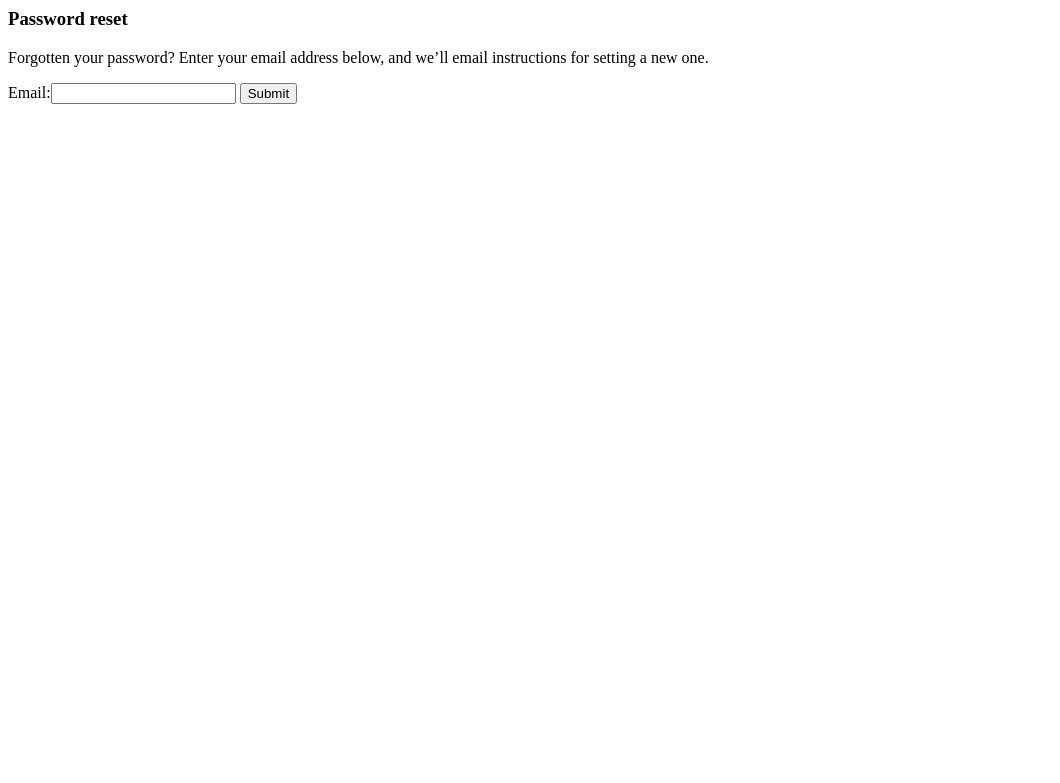
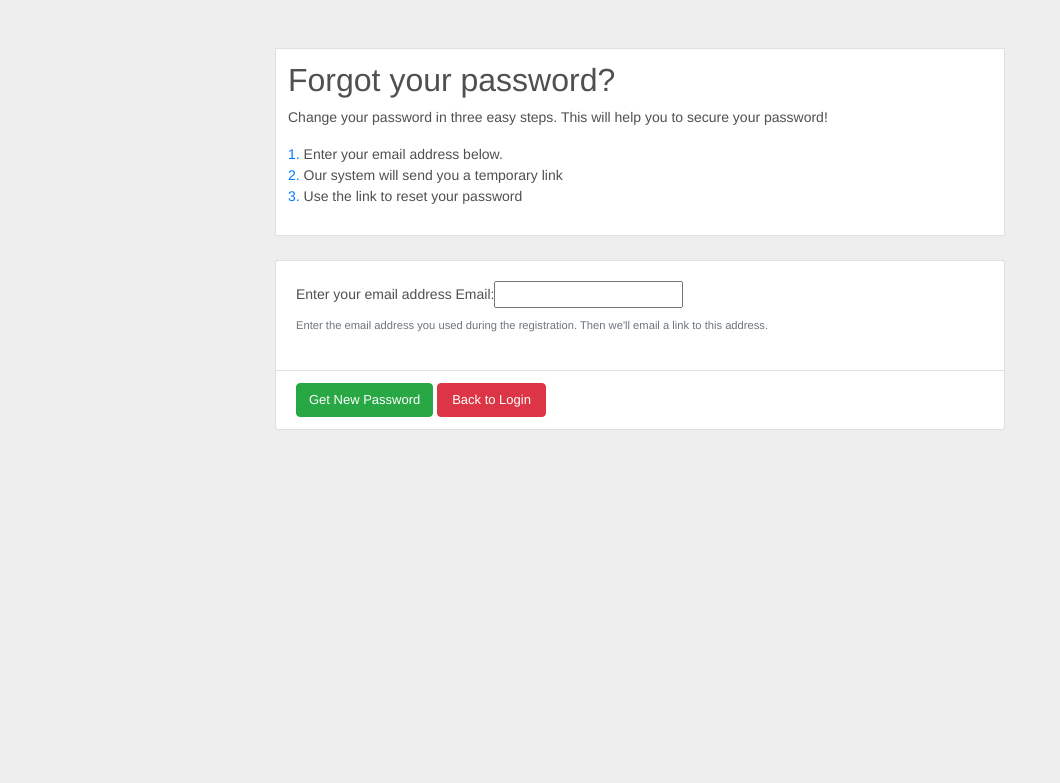
Before and after one commit to habib-sc/Customer_Management_DS1, a Django app: page /password_reset/ in a window 1280 px wide. Shown: the top 783 px of the page, without its empty margins (0-1060 px from the left). Run offline with Django 3.2, Linux system fonts and the light colour scheme; some libraries are stand-ins or nearby versions.

Commit message:
Some change in login and password reset system

```diff
--- a/accounts/templates/login.html
+++ b/accounts/templates/login.html
@@ -6,7 +6,6 @@
 	<link rel="stylesheet" href="https://stackpath.bootstrapcdn.com/bootstrap/4.1.3/css/bootstrap.min.css" integrity="sha384-MCw98/SFnGE8fJT3GXwEOngsV7Zt27NXFoaoApmYm81iuXoPkFOJwJ8ERdknLPMO" crossorigin="anonymous">
 	<script src="https://ajax.googleapis.com/ajax/libs/jquery/3.3.1/jquery.min.js"></script>
 	<link rel="stylesheet" href="https://use.fontawesome.com/releases/v5.6.1/css/all.css" integrity="sha384-gfdkjb5BdAXd+lj+gudLWI+BXq4IuLW5IT+brZEZsLFm++aCMlF1V92rMkPaX4PP" crossorigin="anonymous">
-
 
 	<style>
 		body,
@@ -39,9 +38,7 @@
 
 		#form-title{
 			color: cornflowerblue;
-
 		}
-
 		.login_btn {
 			width: 100%;
 			background: cornflowerblue !important;
--- a/accounts/templates/password_reset/password_reset_form.html
+++ b/accounts/templates/password_reset/password_reset_form.html
@@ -1,11 +1,84 @@
-<h3>Password reset</h3>
+<!DOCTYPE html>
+<html>
 
-<p>Forgotten your password? Enter your email address below, and we’ll email instructions for setting a new one.</p>
+<head>
+	<title>Login</title>
+	<link rel="stylesheet" href="https://stackpath.bootstrapcdn.com/bootstrap/4.1.1/css/bootstrap.min.css">
+	<script src="https://stackpath.bootstrapcdn.com/bootstrap/4.1.1/js/bootstrap.bundle.min.js"></script>
+	<script src="https://cdnjs.cloudflare.com/ajax/libs/jquery/3.2.1/jquery.min.js"></script>
+	<link rel="stylesheet" href="https://use.fontawesome.com/releases/v5.6.1/css/all.css">
 
-<form method="post">
 
-	{% csrf_token %}
-	{{form}}
-	<input type="Submit" name="Send email">
+	<style>
 
-</form>
+		body {
+		background-position: center;
+		background-color: #eee;
+		background-repeat: no-repeat;
+		background-size: cover;
+		color: #505050;
+		font-family: "Rubik", Helvetica, Arial, sans-serif;
+		font-size: 14px;
+		font-weight: normal;
+		line-height: 1.5;
+		text-transform: none
+		}
+
+		.forgot {
+			background-color: #fff;
+			padding: 12px;
+			border: 1px solid #dfdfdf
+		}
+
+		.padding-bottom-3x {
+			padding-bottom: 72px !important
+		}
+
+		.card-footer {
+			background-color: #fff
+		}
+
+		.btn {
+			font-size: 13px
+		}
+
+		.form-control:focus {
+			color: #495057;
+			background-color: #fff;
+			border-color: #76b7e9;
+			outline: 0;
+			box-shadow: 0 0 0 0px #28a745
+		}
+
+	</style>
+
+
+
+</head>
+<body>
+	<div class="container padding-bottom-3x mb-2 mt-5">
+	    <div class="row justify-content-center">
+	        <div class="col-lg-8 col-md-10">
+	            <div class="forgot">
+	                <h2>Forgot your password?</h2>
+	                <p>Change your password in three easy steps. This will help you to secure your password!</p>
+	                <ol class="list-unstyled">
+	                    <li><span class="text-primary text-medium">1. </span>Enter your email address below.</li>
+	                    <li><span class="text-primary text-medium">2. </span>Our system will send you a temporary link</li>
+	                    <li><span class="text-primary text-medium">3. </span>Use the link to reset your password</li>
+	                </ol>
+	            </div>
+	            <form class="card mt-4" method="post">
+					{% csrf_token %}
+	                <div class="card-body">
+	                    <div class="form-group"> <label for="email-for-pass">Enter your email address</label> {{form}} <small class="form-text text-muted">Enter the email address you used during the registration. Then we'll email a link to this address.</small> </div>
+	                </div>
+	                <div class="card-footer"> <button class="btn btn-success" type="submit" name="Send email">Get New Password</button> <div class="btn btn-danger" type="submit"><a href="{% url 'login' %}" style="padding: 2px; list-style-type: none !important; color: white;">Back to Login</a></div> </div>
+	            </form>
+	        </div>
+	    </div>
+	</div>
+
+</body>
+
+</html>
--- a/crm/settings.py
+++ b/crm/settings.py
@@ -138,6 +138,6 @@ EMAIL_BACKEND = 'django.core.mail.backends.smtp.EmailBackend'
 EMAIL_HOST = 'smtp.gmail.com'
 EMAIL_PORT = 587
 EMAIL_USE_TLS = True
-EMAIL_HOST_USER = ''
-EMAIL_HOST_PASSWORD = ''
-DEFAULT_FROM_EMAIL = ''
+EMAIL_HOST_USER = 'digitosys@gmail.com'
+EMAIL_HOST_PASSWORD = '>>ds@google@10'
+DEFAULT_FROM_EMAIL = 'digitosys@gmail.com'
```
Also changed, not shown: accounts/templates/register.html (+13 -7 lines), db.sqlite3.
